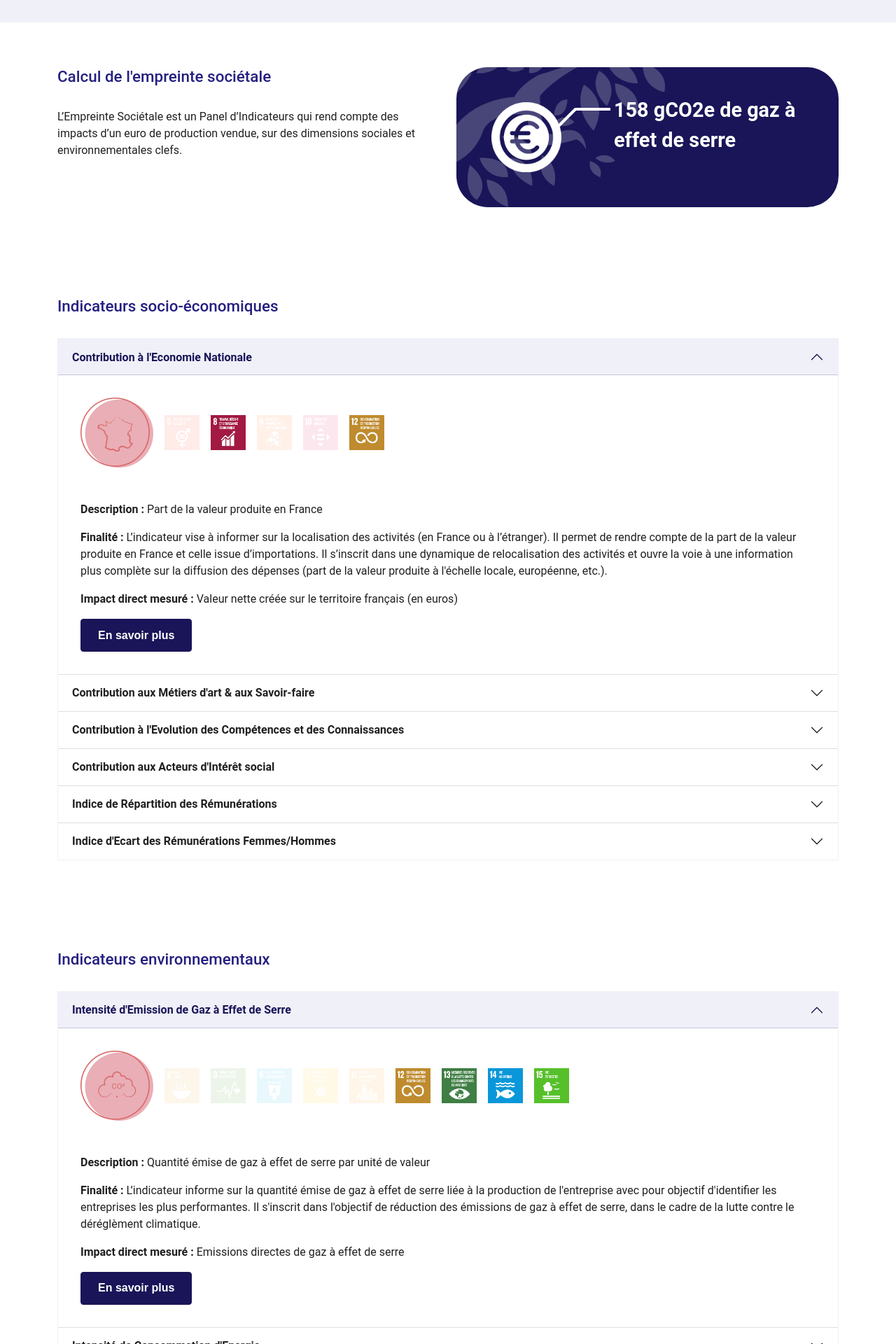
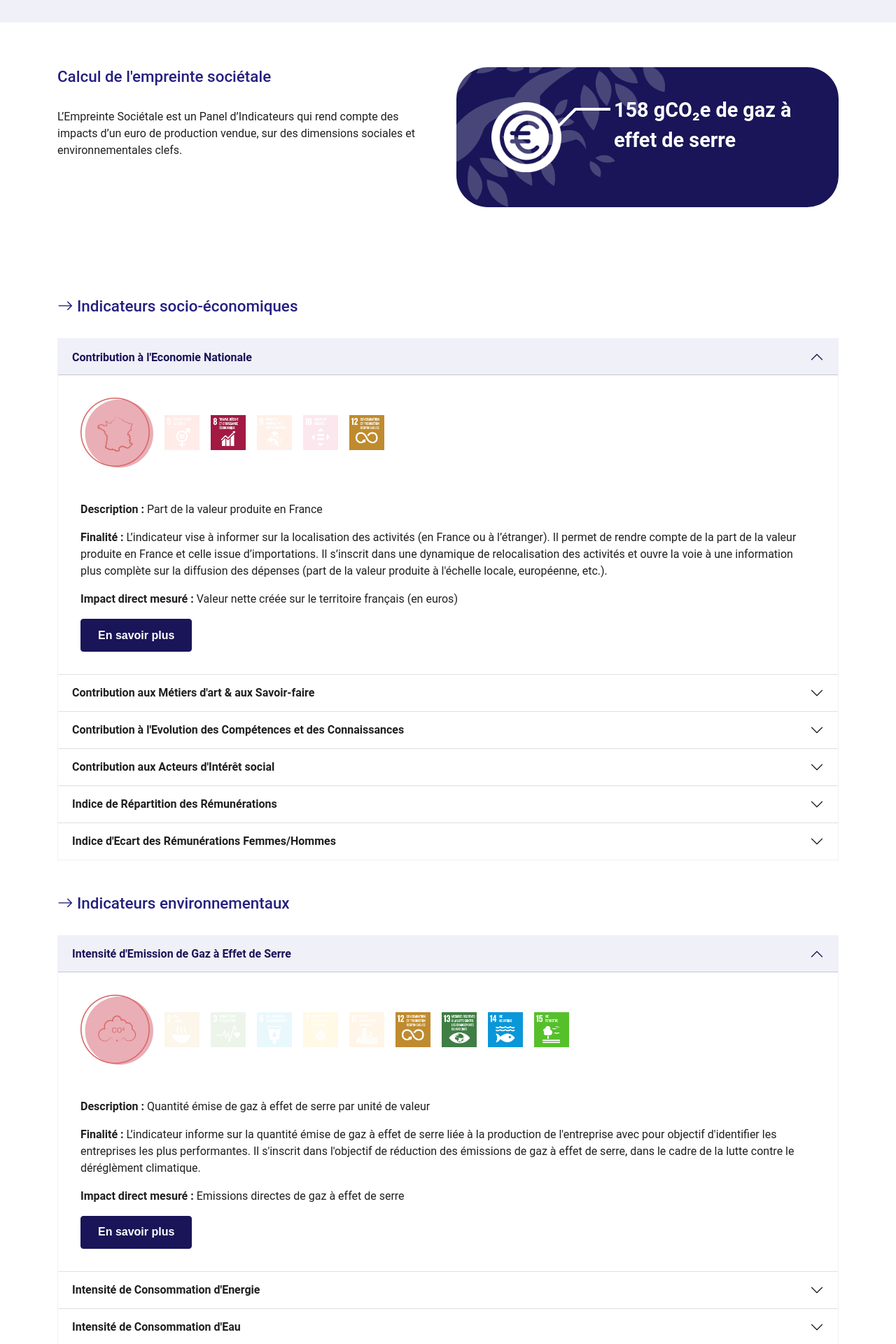
Before and after one commit to La-Societe-Nouvelle/LaSocieteNouvelle-Website, a Next.js app: page /notre-approche in a window 1280 px wide. Shown: the part 380-2300 px from the top of the page at 70% size. Built offline with nearby package versions, Linux system fonts and the light colour scheme.

Commit message:
title added

```diff
--- a/src/pages/notre-approche.js
+++ b/src/pages/notre-approche.js
@@ -1,8 +1,8 @@
 import React from "react";
 import { Col, Container, Row } from "react-bootstrap";
+import { Helmet } from "react-helmet";
 import IndicatorsPanel from "../components/indic/IndicatorsPanel";
 import PageHeader from "../components/PageHeader";
-import metaData from "../lib/metaData";
 
 const first_set_indics = ["eco", "art", "knw", "soc", "dis", "geq"];
 const second_set_indics = ["ghg", "nrg", "wat", "was", "mat", "haz"];
@@ -10,13 +10,16 @@ const second_set_indics = ["ghg", "nrg", "wat", "was", "mat", "haz"];
 const impacts_euro = [
   "5400 kJ d'énergie",
   "17.4 L d'eau",
-  "158 gCO2e de gaz à effet de serre",
+  "158 gCO₂e de gaz à effet de serre",
   "78% de production française",
 ];
 
 const Approche = () => {
   return (
     <>
+      <Helmet>
+        <title>La société Nouvelle | Notre approche </title>
+      </Helmet>
       <PageHeader title={"Notre approche"} path={"notre-approche"} />
       <section>
         <Container>
@@ -54,16 +57,18 @@ const Approche = () => {
       </section>
       <section>
         <Container>
-          <h3>Indicateurs socio-économiques</h3>
+          <h3>
+            <i className="bi bi-arrow-right"></i> Indicateurs socio-économiques
+          </h3>
           <IndicatorsPanel indics={first_set_indics} />
+          <h3 className="mt-5">
+            <i className="bi bi-arrow-right"></i> Indicateurs environnementaux
+          </h3>
+          <IndicatorsPanel indics={second_set_indics} />
         </Container>
       </section>
       <section>
-        <Container>
-          <h3> Indicateurs environnementaux</h3>
-
-          <IndicatorsPanel indics={second_set_indics} />
-        </Container>
+        <Container></Container>
       </section>
     </>
   );
```
